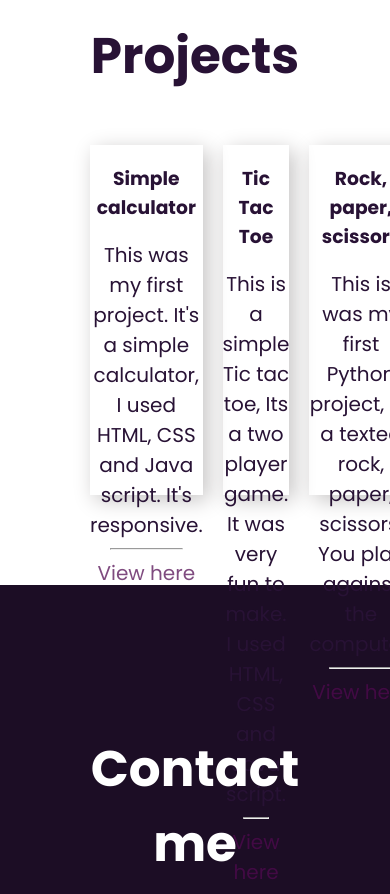
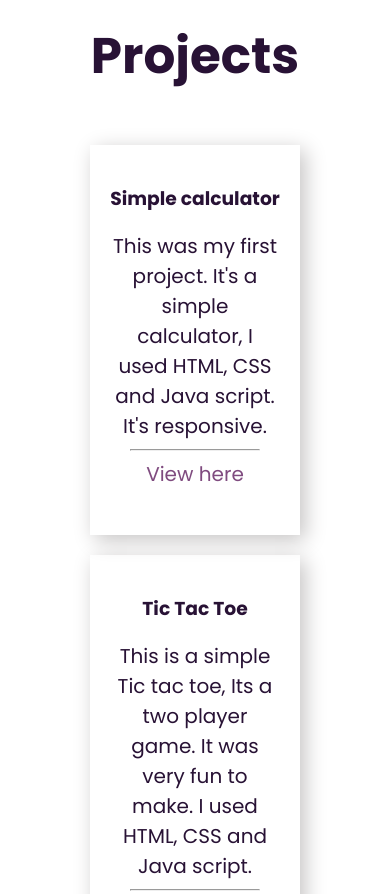
Before and after one commit to codewithella/portfolio, a plain HTML site: page index.html in a window 390 px wide. Shown: the part 1820-2714 px from the top of the page. Drawn offline with Linux system fonts and the light colour scheme.

Commit message:
Update style.css

```diff
--- a/style.css
+++ b/style.css
@@ -79,7 +79,7 @@ p {
 .topnav {
     background-color: #281235;
     overflow: hidden;
-    height: 90px;
+    height: auto;
 }
 
 
@@ -223,6 +223,7 @@ h4 {
     height: 350px;
     box-shadow: 5px 5px 20px rgb(197, 195, 195);
     margin: 10px;
+    padding: 20px;
 }
 
 
@@ -231,6 +232,13 @@ h4 {
     justify-content: space-around;
 }
 
+
+@media only screen and (max-width: 1000px) {
+    .project-container {
+        display: flex;
+        flex-wrap: wrap;
+    }
+}
 
 hr {
     margin-left: 20px;
```
